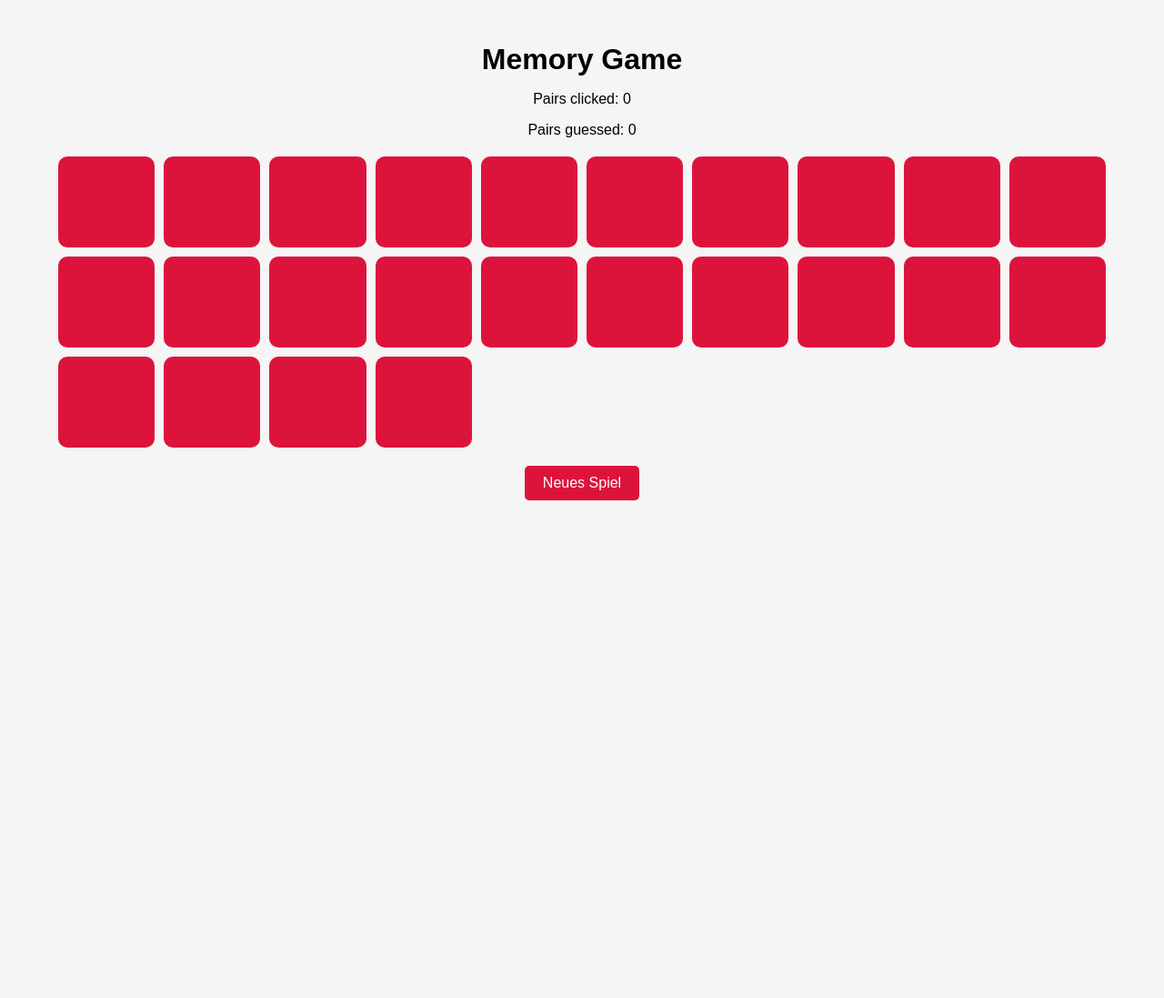
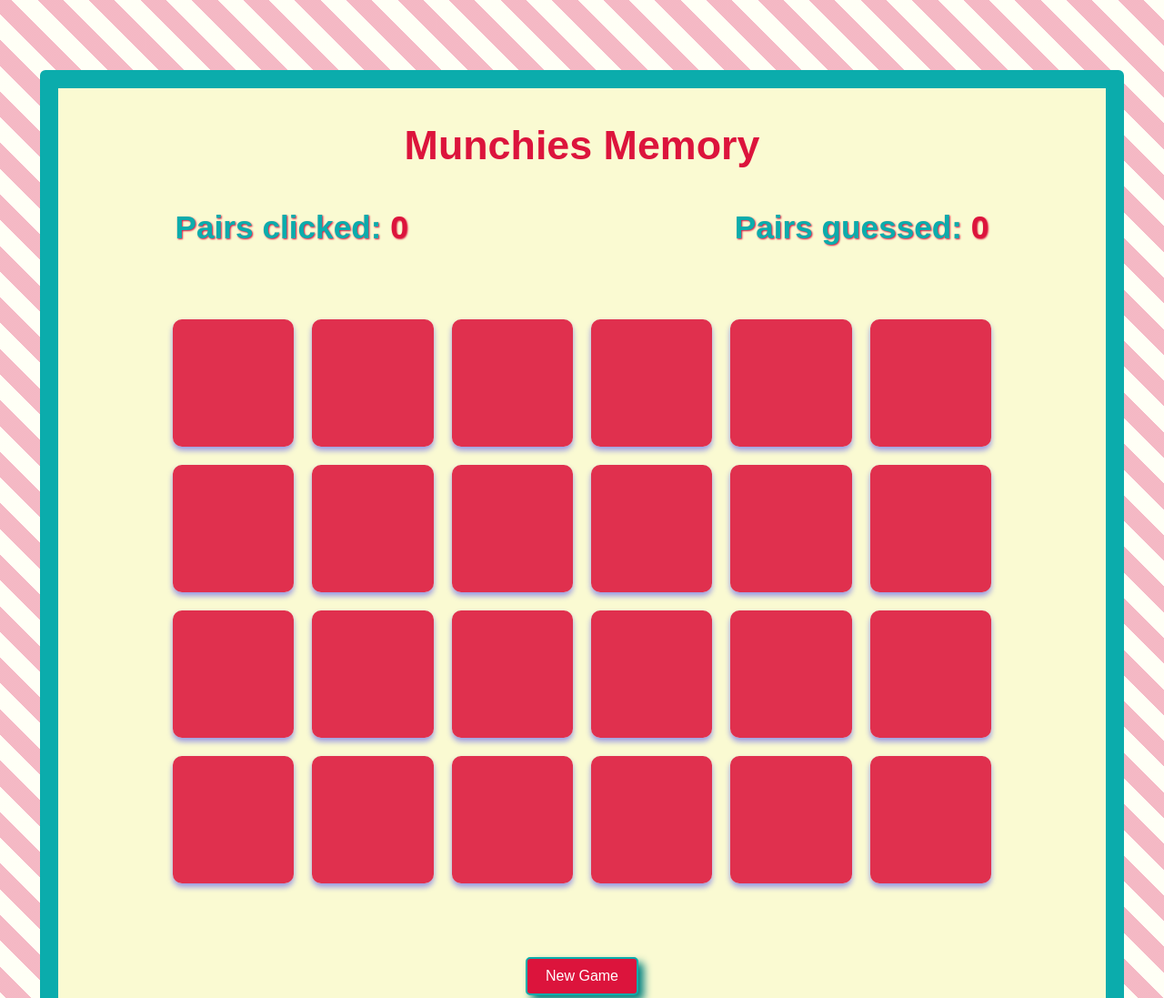
Before and after one commit to TinaBK24/Project-TS-Memory, a website built with Vite: page index.html in a window 1280 px wide. Shown: the top 1097 px of the page at 91% size. Before the commit the page ends 800 px from the top, so only its background shows below. Built offline with nearby package versions, Linux system fonts and the light colour scheme.

Commit message:
added css for background, card design, shadows etc.

```diff
--- a/index.html
+++ b/index.html
@@ -11,15 +11,15 @@
 <body>
   <main>
     <section>
-      <h1>Memory Game</h1>
-      <div>
+      <h1>Munchies Memory</h1>
+      <div class="pair-count-wrapper">
         <p>Pairs clicked: <span id="pairsClicked">0</span></p>
         <p>Pairs guessed: <span id="pairsGuessed">0</span></p>
       </div>
     </section>
     <section id="game-board"></section>
     <button id="new-game-btn">
-      <a href="./index.html">Neues Spiel</a></button>
+      <a href="./index.html">New Game</a></button>
   </main>
 
   <script type="module" src="/src/main.ts"></script>
--- a/src/style.css
+++ b/src/style.css
@@ -1,3 +1,4 @@
+
 body {
   font-family: Arial, sans-serif;
   margin: 0;
@@ -5,40 +6,84 @@
   display: flex;
   flex-direction: column;
   align-items: center;
-  background-color: #f5f5f5;
+  position: relative;
+  min-height: 100vh;
+}
+
+body::before {
+  content: "";
+  position: absolute;
+  top: 0;
+  left: 0;
+  width: 100%;
+  height: 100%;
+  background-image: repeating-linear-gradient(45deg, crimson, crimson 20px, lightyellow 20px, lightyellow 40px);
+  opacity: 0.3;
+  z-index: -1; /* Legt den Hintergrund hinter den Hauptinhalt */
 }
 
 main {
   width: 90%;
   max-width: 1200px;
   text-align: center;
-  margin-top: 20px;
+  margin:  6% ;
+  position: relative;
+  z-index: 1; /* Legt den Hauptinhalt vor den Hintergrund */
+  background-color: lightgoldenrodyellow;
+  border: 20px solid rgb(11, 172, 172);
+  border-radius: 6px;
+
 }
 
 h1 {
-  font-size: 2rem;
+  font-size: 2.8rem;
   margin-bottom: 10px;
+  color: crimson;
+  font-weight: 800;
 }
 
+.pair-count-wrapper {
+  display: flex;
+  justify-content: space-evenly;
+  align-items: center;
+  gap: 20%;
+}
+
+p{
+  color: rgb(11, 172, 172);
+  font-size: 2.2rem;
+  font-weight: 800;
+  text-shadow: 1px 1px 2px crimson;
+}
+span{
+  color: crimson;
+}
 section {
   margin-bottom: 20px;
 }
 
 #game-board {
   display: grid;
-  grid-template-columns: repeat(auto-fit, minmax(100px, 1fr));
-  gap: 10px;
+  grid-template-columns: repeat(6, 1fr);
+  grid-template-rows: repeat(4, 1fr);
+  gap: 20px;
   justify-content: center;
+  /* max-width: 600px;  */
+  max-width: 900px;
+  margin: 4% auto;
 }
 
 button {
   padding: 10px 20px;
   background-color: crimson;
   color: white;
-  border: none;
+  border: 2px solid  rgb(11, 172, 172);
   border-radius: 5px;
   font-size: 1rem;
   cursor: pointer;
+  margin: 3% 0 6% 0;
+  /* box-shadow: 6px 6px 10px rgba(0, 128, 128, 0.5); */
+  box-shadow: 6px 6px 10px rgba(0, 128, 128, 1.2);
 }
 
 button:hover {
@@ -53,11 +98,13 @@
 .game-card {
   position: relative;
   width: 100%;
-  height: 100px;
+  height: 140px;
   cursor: pointer;
   transform-style: preserve-3d;
   transition: transform 0.6s;
   transform: rotateY(0);
+  box-shadow: 0 4px 6px rgba(0, 0, 255, 0.4);
+  border-radius: 10px;
 }
 
 .game-card.visible {
@@ -72,15 +119,15 @@
   position: absolute;
   width: 100%;
   height: 100%;
-  line-height: 100px;
-  font-size: 1.5rem;
+  line-height: 140px;
+  font-size: 6rem;
   text-align: center;
   backface-visibility: hidden;
   border-radius: 10px;
 }
 
 .card__face--front {
-  background-color: crimson;
+  background-color: rgba(220, 20, 60, 0.88);
 }
 
 .card__face--back {
```
